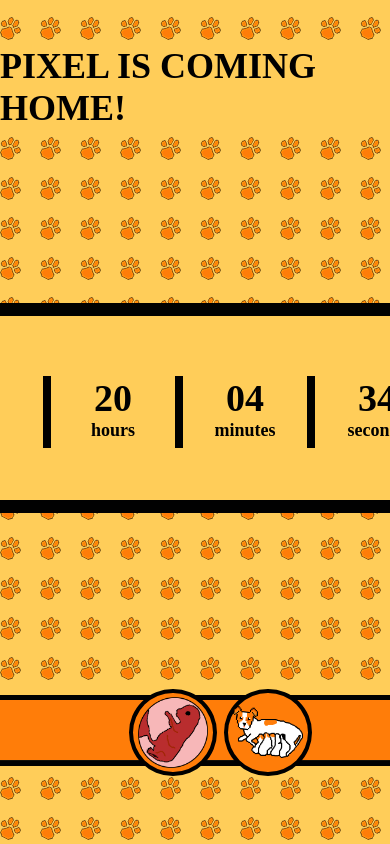
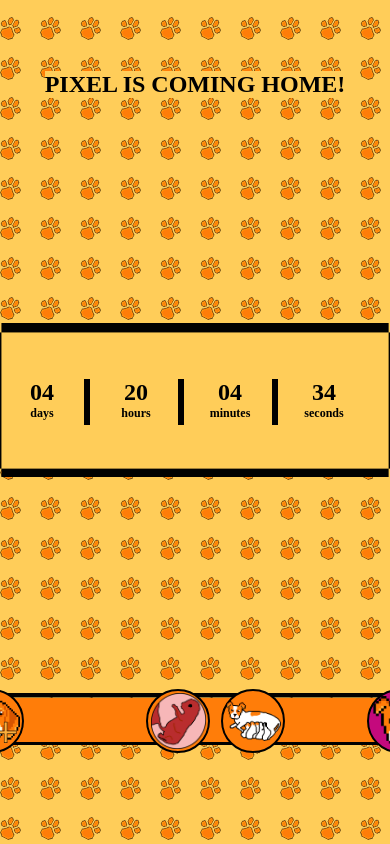
Before and after one commit to spaulas/PixelCountdown, a React (Create React App) app: page / in a window 390 px wide. Built offline with nearby package versions, Linux system fonts and the light colour scheme.

Commit message:
add responsive tablet mini

```diff
--- a/src/components/Countdown/Countdown.scss
+++ b/src/components/Countdown/Countdown.scss
@@ -21,6 +21,11 @@
       width: 100px;
     }
 
+    @media screen and (max-width: 706px) {
+      width: 70px;
+      margin-right: 24px;
+    }
+
     &:not(:last-child)::after {
       content: "";
       background: black;
@@ -37,6 +42,12 @@
         right: -20px;
         height: 72px;
         width: 8px;
+      }
+
+      @media screen and (max-width: 706px) {
+        right: -13px;
+        height: 46px;
+        width: 6px;
       }
     }
   }
@@ -56,6 +67,10 @@
       @media screen and (max-width: 848px) {
         font-size: 38px;
       }
+
+      @media screen and (max-width: 706px) {
+        font-size: 24px;
+      }
     }
 
     & > h3 {
@@ -68,6 +83,9 @@
       @media screen and (max-width: 848px) {
         font-size: 18px;
       }
+      @media screen and (max-width: 706px) {
+        font-size: 12px;
+      }
     }
   }
 }
--- a/src/components/Placard/Placard.scss
+++ b/src/components/Placard/Placard.scss
@@ -21,6 +21,11 @@
   @media screen and (max-width: 848px) {
     width: 550px;
     height: 210px;
+  }
+
+  @media screen and (max-width: 706px) {
+    width: 406px;
+    height: 154px;
   }
 
   @keyframes dogRunningDesktop {
@@ -179,6 +184,58 @@
     }
   }
 
+  @keyframes dogRunningTM {
+    0% {
+      top: 35px;
+      left: 0;
+      transform: rotate(0);
+    }
+
+    30% {
+      top: 35px;
+      left: 330px;
+      transform: rotate(0);
+    }
+    33% {
+      top: 85px;
+      left: 380px;
+      transform: rotate(90deg);
+    }
+
+    47% {
+      top: 205px;
+      left: 380px;
+      transform: rotate(90deg);
+    }
+    50% {
+      top: 255px;
+      left: 330px;
+      transform: rotate(180deg);
+    }
+
+    77% {
+      top: 255px;
+      left: -70px;
+      transform: rotate(180deg);
+    }
+    80% {
+      top: 205px;
+      left: -90px;
+      transform: rotate(270deg);
+    }
+
+    97% {
+      top: 70px;
+      left: -90px;
+      transform: rotate(270deg);
+    }
+    100% {
+      top: 35px;
+      left: -40px;
+      transform: rotate(360deg);
+    }
+  }
+
   &-animation {
     position: absolute;
     background-image: url("../../assets/dogRunningAnimation.gif");
@@ -199,5 +256,11 @@
       height: 70px;
       animation: dogRunningTP 6s linear infinite;
     }
+
+    @media screen and (max-width: 706px) {
+      width: 120px;
+      height: 60px;
+      animation: dogRunningTM 6s linear infinite;
+    }
   }
 }
--- a/src/components/Timeline/Timeline.scss
+++ b/src/components/Timeline/Timeline.scss
@@ -17,6 +17,11 @@
     background-position: 50% 63%;
   }
 
+  @media screen and (max-width: 706px) {
+    width: 406px;
+    background-position: 50% 58%;
+  }
+
   &__container {
     position: relative;
   }
@@ -32,6 +37,10 @@
       @media screen and (max-width: 848px) {
         margin-left: -45px;
       }
+
+      @media screen and (max-width: 706px) {
+        margin-left: -35px;
+      }
     }
     &:nth-child(2) {
       margin-left: 265px;
@@ -42,6 +51,10 @@
 
       @media screen and (max-width: 848px) {
         margin-left: 163px;
+      }
+
+      @media screen and (max-width: 706px) {
+        margin-left: 116px;
       }
     }
     &:nth-child(3) {
@@ -55,6 +68,9 @@
       }
       @media screen and (max-width: 848px) {
         margin-left: 108px;
+      }
+      @media screen and (max-width: 706px) {
+        margin-left: 76px;
       }
     }
   }
@@ -76,5 +92,10 @@
       top: 61px;
       height: 60px;
     }
+
+    @media screen and (max-width: 706px) {
+      top: 44px;
+      height: 44px;
+    }
   }
 }
--- a/src/components/Timeline/TimelineElement/TimelineElement.scss
+++ b/src/components/Timeline/TimelineElement/TimelineElement.scss
@@ -20,6 +20,11 @@
     max-width: 90px;
   }
 
+  @media screen and (max-width: 706px) {
+    height: 120px;
+    width: 70px;
+  }
+
   &__title,
   &__date {
     width: 160px;
@@ -35,6 +40,10 @@
     @media screen and (max-width: 848px) {
       width: 90px;
     }
+
+    @media screen and (max-width: 706px) {
+      width: 70px;
+    }
   }
 
   &__title {
@@ -47,6 +56,11 @@
       margin-bottom: 8px;
       height: 42px;
     }
+
+    @media screen and (max-width: 706px) {
+      font-size: 10px;
+      height: 26px;
+    }
   }
 
   &__date {
@@ -56,6 +70,10 @@
     @media screen and (max-width: 1116px) {
       font-size: 12px;
       margin-top: 8px;
+    }
+
+    @media screen and (max-width: 706px) {
+      font-size: 10px;
     }
   }
 
@@ -82,6 +100,12 @@
       border-width: 4px;
     }
 
+    @media screen and (max-width: 706px) {
+      width: 60px;
+      height: 60px;
+      border-width: 2px;
+    }
+
     & > img {
       width: 100px;
       height: auto;
@@ -93,6 +117,10 @@
 
       @media screen and (max-width: 848px) {
         width: 70px;
+      }
+
+      @media screen and (max-width: 706px) {
+        width: 55px;
       }
     }
   }
@@ -118,6 +146,11 @@
         height: 100px;
       }
 
+      @media screen and (max-width: 706px) {
+        width: 70px;
+        height: 70px;
+      }
+
       & > img {
         width: 110px;
 
@@ -128,6 +161,9 @@
         @media screen and (max-width: 848px) {
           width: 85px;
         }
+        @media screen and (max-width: 706px) {
+          width: 65px;
+        }
       }
     }
 
--- a/src/pages/CountdowPage/CountdownPage.scss
+++ b/src/pages/CountdowPage/CountdownPage.scss
@@ -23,6 +23,10 @@
     @media screen and (max-width: 848px) {
       font-size: 36px;
     }
+
+    @media screen and (max-width: 706px) {
+      font-size: 24px;
+    }
   }
 
   & > .placard {
```
